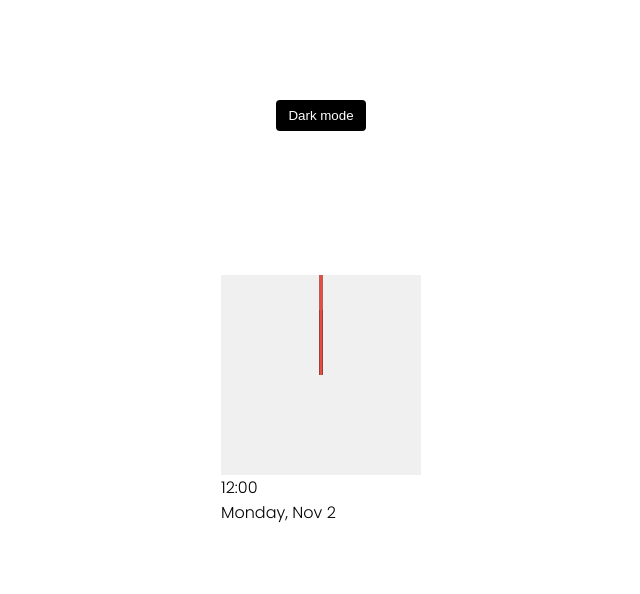
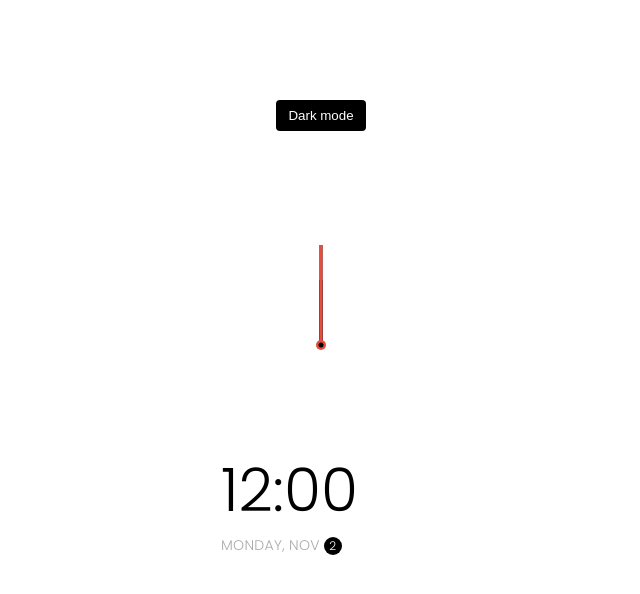
Before and after one commit to mariavmedeiros/theme.clock, a plain HTML site: page index.html in a window 1280 px wide. Shown: the whole page, without its empty margins (319-959 px from the left). Drawn offline with Linux system fonts and the light colour scheme.

Commit message:
Update style.css

```diff
--- a/style.css
+++ b/style.css
@@ -59,7 +59,6 @@ body {
   position: relative;
   width: 200px;
   height: 200px;
-  background-color: #f0f0f0;
 }
 
 .needle {
@@ -86,3 +85,51 @@ body {
   height: 100px;
   background-color: #e74c3c;
 }
+
+.center-point {
+  background-color: #e74c3c;
+  width: 10px;
+  height: 10px;
+  position: absolute;
+  top: 50%;
+  left: 50%;
+  transform: translate(-50%, -50%);
+  border-radius: 50%;
+}
+
+.center-point::after {
+  content: "";
+  background-color: var(--primary-color);
+  width: 5px;
+  height: 5px;
+  position: absolute;
+  top: 50%;
+  left: 50%;
+  transform: translate(-50%, -50%);
+  border-radius: 50%;
+}
+
+.time {
+  font-size: 60px;
+}
+
+.date {
+  color: #aaa;
+  font-size: 14px;
+  letter-spacing: 0.3px;
+  text-transform: uppercase;
+}
+
+.date .circle {
+  background-color: var(--primary-color);
+  color: var(--secondary-color);
+  border-radius: 50%;
+  height: 18px;
+  width: 18px;
+  display: inline-flex;
+  align-items: center;
+  justify-content: center;
+  line-height: 18px;
+  transition: all 0.5s ease-in;
+  font-size: 12px;
+}
```
